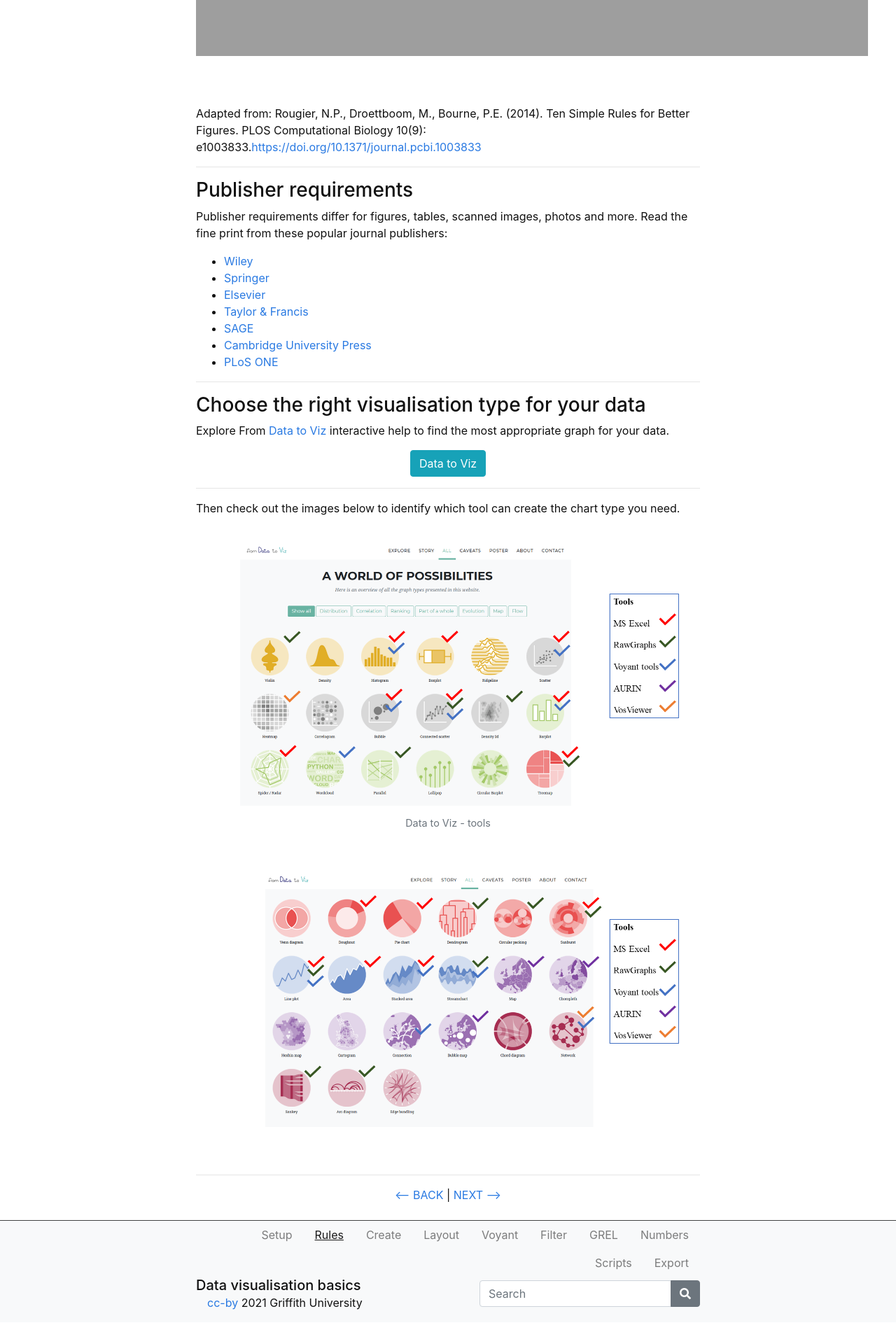
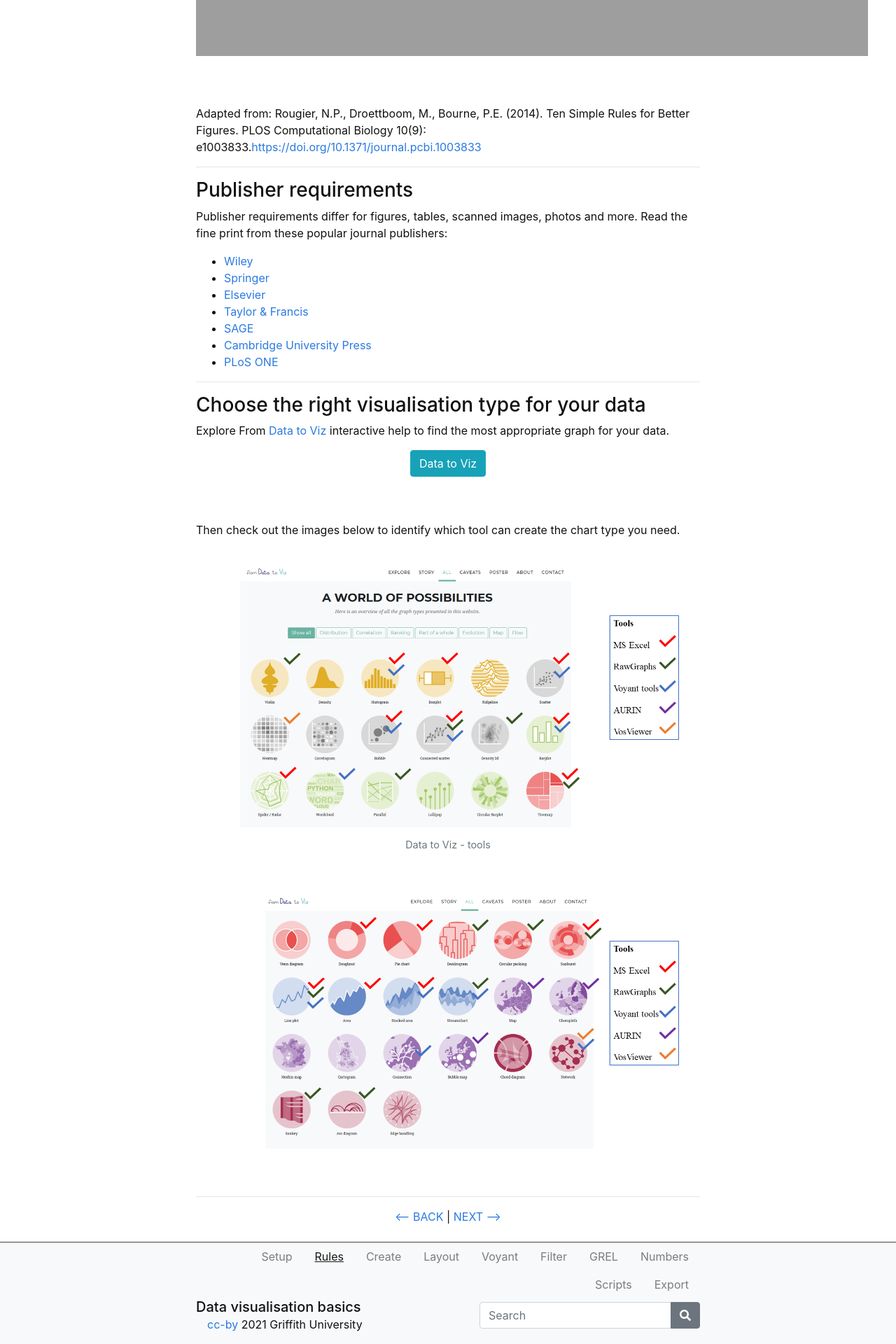
Before and after one commit to GULibrarySandbox/data-vis-basics, a Jekyll site: the page built from content/1-rules.md, in a window 1280 px wide. Shown: the part 1155-3075 px from the top of the page at 70% size. Built offline with Jekyll 4.4.1, drawn with Linux system fonts in a browser that asks for light colours; before the commit the page ends 3044 px from its top, so only the background shows below that; grey boxes are pictures that could not be loaded.

Commit message:
Update 1-rules.md

```diff
--- a/content/1-rules.md
+++ b/content/1-rules.md
@@ -46,7 +46,7 @@ Explore From [Data to Viz](https://www.data-to-viz.com/) interactive help to fin
 
 {% include button.md text="Data to Viz" link="https://www.data-to-viz.com/" color="info" %}
 
------
+<br><br>
 
 Then check out the images below to identify which tool can create the chart type you need.
 
```
